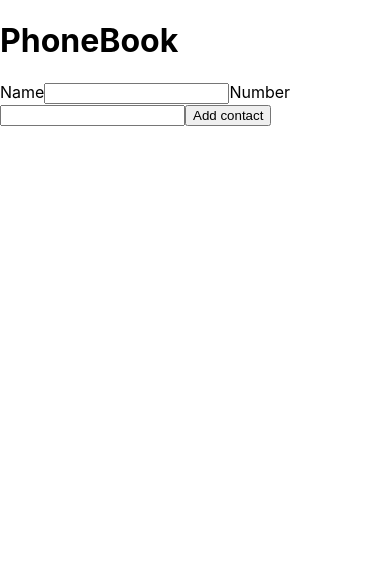
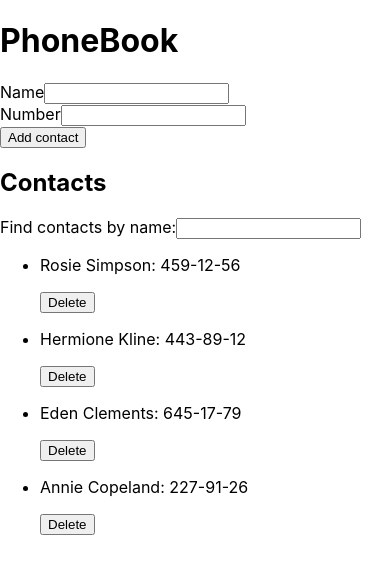
Before and after one commit to AShvab/goit-react-hw-02-phonebook, a React (Create React App) app: page / in a window 390 px wide. Shown: the top 574 px of the page. Built offline with nearby package versions, Linux system fonts and the light colour scheme.

Commit message:
add phonebook without styles

```diff
--- a/package.json
+++ b/package.json
@@ -11,6 +11,7 @@
     "react": "^18.1.0",
     "react-dom": "^18.1.0",
     "react-scripts": "5.0.1",
+    "react-toastify": "^9.1.2",
     "web-vitals": "^2.1.3"
   },
   "scripts": {
--- a/src/components/App.jsx
+++ b/src/components/App.jsx
@@ -1,24 +1,201 @@
-import { Component } from 'react';
+// import { Component } from 'react';
 // import { nanoid } from 'nanoid';
+// import contacts from '../data/data.json';
+// import Form from './Form';
+// import ContactList from './ContactList/ContactList';
+
+// class App extends Component {
+//   state = {
+//     contacts: contacts,
+//     filter: '',
+//   };
+
+//   addContact = contact => {
+//     const newContact = { ...contact };
+//     newContact.id = nanoid();
+//     this.setState(({ contacts }) => ({
+//       contacts: [...contacts, newContact],
+//     }));
+//   };
+
+//   removeContact = removeId =>
+//     this.setState(({ contacts }) => ({
+//       contacts: [...contacts].filter(({ id }) => id !== removeId),
+//     }));
+
+//   searchContact = contact => {
+//     this.setState(({ contacts }) =>({
+//       contacts: [...contacts].filter(({ name }) => name.toLowerCase().includes(contact.toLowerCase())),
+//     }))
+//   }
+
+//   render() {
+//     return (
+//       <div>
+//         <h1>PhoneBook</h1>
+//         <Form onSubmit={this.addContact} />
+//         <h2>Contacts</h2>
+//         {this.state.contacts.length > 0 ? (
+
+//           <ContactList
+//             contacts={this.state.contacts}
+//             removeContact={this.removeContact}
+//             searchContact={this.searchContact}
+//           />
+//         ) : (
+//           <p>Contact list is empty</p>
+//         )}
+//       </div>
+//     );
+//   }
+// }
+
+// export default App;
+// ================================================================================
+
+// import React, { Component } from 'react';
+// import { nanoid } from 'nanoid';
+// import contacts from '../data/data.json';
+// import Form from './Form';
+// import ContactList from './ContactList/ContactList';
+// import SearchContact from './SearchContact';
+
+// class App extends Component {
+//   state = {
+//     contacts: contacts,
+//     filter: '',
+//     name: '',
+//     number: '',
+//   };
+
+//   addContact = (contact) => {
+//     const newContact = { ...contact };
+//     newContact.id = nanoid();
+//     this.setState(({ contacts }) => ({
+//       contacts: [...contacts, newContact],
+//     }));
+//   };
+
+//   removeContact = (removeId) =>
+//     this.setState(({ contacts }) => ({
+//       contacts: [...contacts].filter(({ id }) => id !== removeId),
+//     }));
+
+//   handleInputChange = (event) => {
+//     const { name, value } = event.target;
+//     this.setState({ [name]: value });
+//   };
+
+//   searchContact = (event) => {
+//     const { value } = event.target;
+//     this.setState({ filter: value });
+//   };
+
+//   getFilteredContacts = () => {
+//     const { contacts, filter } = this.state;
+//     return contacts.filter(({ name }) =>
+//       name.toLowerCase().includes(filter.toLowerCase())
+//     );
+//   };
+
+//   render() {
+//     const filteredContacts = this.getFilteredContacts();
+
+//     return (
+//       <div>
+//         <h1>PhoneBook</h1>
+//         <Form onSubmit={this.addContact} />
+//         <h2>Contacts</h2>
+//         <SearchContact searchContact={this.searchContact} />
+//         {filteredContacts.length > 0 ? (
+//           <ContactList
+//             contacts={filteredContacts}
+//             removeContact={this.removeContact}
+//           />
+//         ) : (
+//           <p>Contact list is empty</p>
+//         )}
+//       </div>
+//     );
+//   }
+// }
+
+// export default App;
+
+import React, { Component } from 'react';
+import { nanoid } from 'nanoid';
+import contacts from '../data/data.json';
 import Form from './Form';
-
+import ContactList from './ContactList/ContactList';
+import SearchContact from './SearchContact';
+import { ToastContainer, toast } from 'react-toastify';
+import 'react-toastify/dist/ReactToastify.css';
 
 class App extends Component {
   state = {
-    contacts: [],
+    contacts: contacts,
+    filter: '',
+    name: '',
+    number: '',
   };
 
-  formSubmitHandler = data =>{
-console.log(data)
+  addContact = (contact) => {
+    const { name } = contact;
+    const { contacts } = this.state;
+
+    if (contacts.some((item) => item.name.toLowerCase() === name.toLowerCase())) {
+      toast.warning(`${name} is already in contacts`);
+      return;
+    }
+
+    const newContact = { ...contact };
+    newContact.id = nanoid();
+    this.setState(({ contacts }) => ({
+      contacts: [...contacts, newContact],
+    }));
+  };
+
+  removeContact = (removeId) =>
+    this.setState(({ contacts }) => ({
+      contacts: [...contacts].filter(({ id }) => id !== removeId),
+    }));
+
+  handleInputChange = (event) => {
+    const { name, value } = event.target;
+    this.setState({ [name]: value });
+  };
+
+  searchContact = (event) => {
+    const { value } = event.target;
+    this.setState({ filter: value });
+  };
+
+  getFilteredContacts = () => {
+    const { contacts, filter } = this.state;
+    return contacts.filter(({ name }) =>
+      name.toLowerCase().includes(filter.toLowerCase())
+    );
   };
 
   render() {
+    const filteredContacts = this.getFilteredContacts();
+
     return (
-      <>
+      <div>
         <h1>PhoneBook</h1>
-        {/* onSubmit це проп, при сабміті отримуємо фінальні дані форми */}
-        <Form onSubmit={this.formSubmitHandler} />
-      </>
+        <Form onSubmit={this.addContact} />
+        <h2>Contacts</h2>
+        <SearchContact searchContact={this.searchContact} />
+        {filteredContacts.length > 0 ? (
+          <ContactList
+            contacts={filteredContacts}
+            removeContact={this.removeContact}
+          />
+        ) : (
+          <p>Contact list is empty</p>
+        )}
+        <ToastContainer autoClose={5000} />
+      </div>
     );
   }
 }
--- /dev/null
+++ b/src/components/ContactList/ContactList.jsx
@@ -0,0 +1,38 @@
+import React from 'react';
+import ContactListItem from 'components/ContactListItem/ContactListItem';
+import { nanoid } from 'nanoid';
+import PropTypes from 'prop-types';
+
+function ContactList({ contacts, removeContact }) {
+    return (
+      <ul>
+        {Array.isArray(contacts) &&
+          contacts.length &&
+          contacts.map(contact => {
+            return (
+                <ContactListItem
+                  key={nanoid()}
+                  name={contact.name}
+                  number={contact.number}
+                  id={contact.id}
+                  removeContact={removeContact}
+                />
+              );
+            })}
+      </ul>
+    );
+  }
+
+
+ContactList.propTypes = {
+    contacts: PropTypes.arrayOf(
+      PropTypes.shape({
+        id: PropTypes.string.isRequired,
+        name: PropTypes.string.isRequired,
+        number: PropTypes.string.isRequired,
+      })
+    ),
+    removeContact: PropTypes.func.isRequired,
+  };
+
+  export default ContactList;
--- /dev/null
+++ b/src/components/ContactList/index.js
@@ -0,0 +1 @@
+export {default} from './ContactList';
--- /dev/null
+++ b/src/components/ContactListItem/ContactListItem.jsx
@@ -0,0 +1,20 @@
+import React from 'react';
+import PropTypes from 'prop-types';
+
+function ContactListItem({name, number, id, removeContact}) {
+  return (
+    <li>
+      <p>{name}: {number}</p>
+      <button onClick={() => removeContact(id)} type="button">Delete</button>
+    </li>
+  )
+}
+
+ContactListItem.propTypes = {
+    id: PropTypes.string.isRequired,
+    name: PropTypes.string.isRequired,
+    number: PropTypes.string.isRequired,
+    removeContact: PropTypes.func.isRequired,
+  };
+
+export default ContactListItem;
--- /dev/null
+++ b/src/components/ContactListItem/index.js
@@ -0,0 +1 @@
+export {default} from './ContactItem';
--- a/src/components/Form/Form.jsx
+++ b/src/components/Form/Form.jsx
@@ -8,7 +8,7 @@ class Form extends Component {
     number: '',
   };
 
-  nameInputId =  nanoid();
+  nameInputId = nanoid();
   numberInputId = nanoid();
 
   handleChange = e => {
@@ -24,12 +24,13 @@ class Form extends Component {
   };
 
   reset = () => {
-    this.setState({ name: '', number: ''});
+    this.setState({ name: '', number: '' });
   };
 
-  render(){
-    return(
+  render() {
+    return (
       <form onSubmit={this.handleSubmit}>
+        <div>
           <label htmlFor={this.nameInputId}>
             Name
             <input
@@ -43,6 +44,8 @@ class Form extends Component {
               id={this.nameInputId}
             />
           </label>
+        </div>
+        <div>
           <label htmlFor={this.numberInputId}>
             Number
             <input
@@ -56,9 +59,11 @@ class Form extends Component {
               id={this.numberInputId}
             />
           </label>
+        </div>
+
         <button type="submit">Add contact</button>
       </form>
-    )
+    );
   }
 }
 
--- /dev/null
+++ b/src/components/SearchContact/SearchContact.jsx
@@ -0,0 +1,48 @@
+// import React from 'react'
+// import { nanoid } from 'nanoid';
+// import PropTypes from 'prop-types';
+
+// function SearchContact({searchContact }) {
+//   const filterID = nanoid();
+//   return (
+//     <div>
+//       <label>Find contacts by name</label>
+//         <input
+//         id={filterID}
+//         type="text"
+//         name='filter'
+//         placeholder='Enter name'
+//         onChange={e => searchContact(e.target.value)}
+//         />
+
+//     </div>
+//   )
+// }
+
+// SearchContact.prototype = {
+//     searchContact: PropTypes.func.isRequired,
+//   };
+
+// export default SearchContact;
+import React from 'react';
+import PropTypes from 'prop-types';
+
+function SearchContact({ searchContact }) {
+  return (
+    <div>
+      <label htmlFor="filter">Find contacts by name:</label>
+      <input
+        type="text"
+        id="filter"
+        name="filter"
+        onChange={searchContact}
+      />
+    </div>
+  );
+}
+
+SearchContact.propTypes = {
+  searchContact: PropTypes.func.isRequired,
+};
+
+export default SearchContact;
--- /dev/null
+++ b/src/components/SearchContact/index.js
@@ -0,0 +1 @@
+export {default} from './SearchContact';
```
Also changed, not shown: src/components/ContactList/ContactList.styled.js (added), 1 other file (tests, documents, lock files or other folders). Lines whose indentation alone changed are shown as unchanged.
